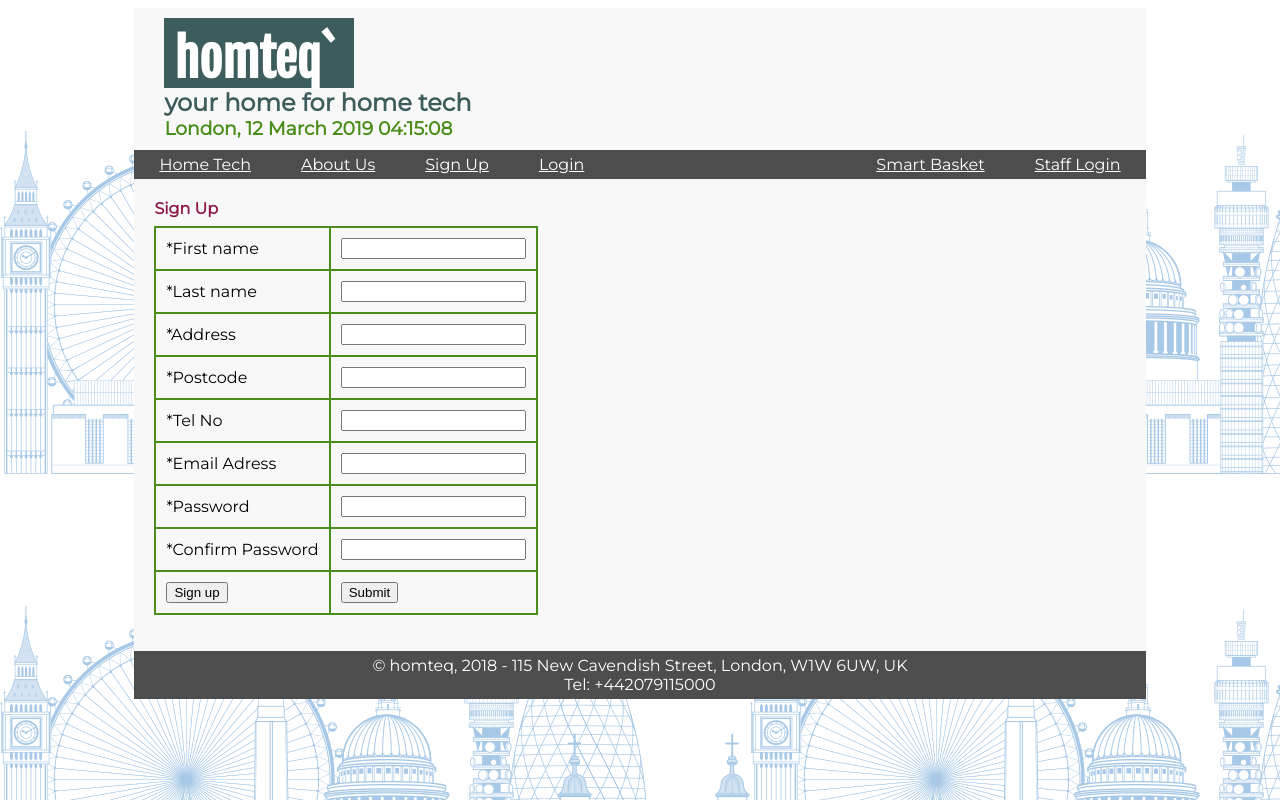
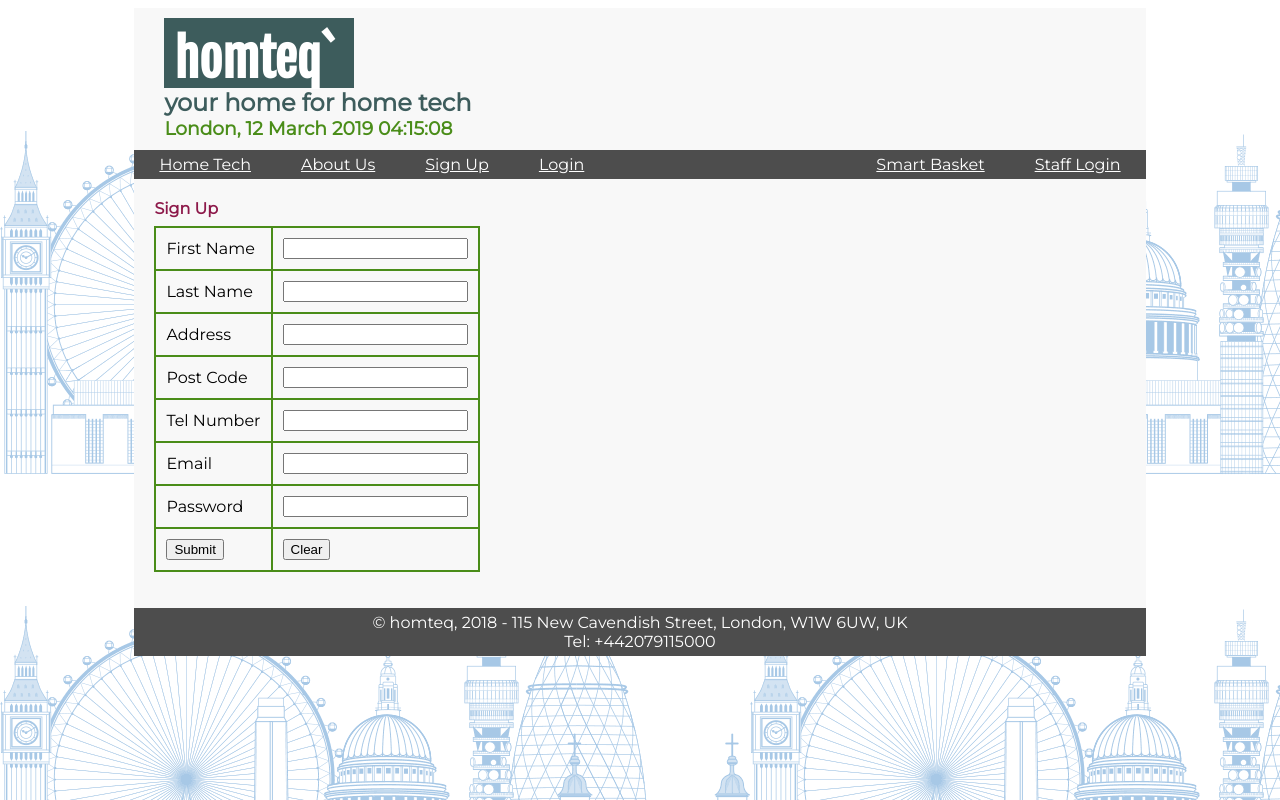
Before and after one commit to charithjayasanka/Server-Side-Tutorials, a PHP site: page /signup.php in a window 1280 px wide. Run offline with PHP 8.4, Linux system fonts and the light colour scheme.

Commit message:
Form Updated

```diff
--- a/tute5/signup.php
+++ b/tute5/signup.php
@@ -6,16 +6,21 @@ echo "<title>" . $pagename . "</title>";
 echo "<body>";
 include("headfile.html");
 echo "<h4>" . $pagename . "</h4>";
-echo "<form action='signup_process.php' method='post'><table>";
-echo "<tr><td>*First name </td><td><input type='text' name='firstname' ></td></tr>";
-echo "<tr><td>*Last name </td><td><input type='text' name='lastname' ></td></tr>";
-echo "<tr><td>*Address </td><td><input type='text' name='address' ></td></tr>";
-echo "<tr><td>*Postcode </td><td><input type='text' name='postcode' ></td></tr>";
-echo "<tr><td>*Tel No </td><td><input type='text' name='telNo' ></td></tr>";
-echo "<tr><td>*Email Adress </td><td><input type='text' name='email' ></td></tr>";
-echo "<tr><td>*Password </td><td><input type='text' name='password' ></td></tr>";
-echo "<tr><td>*Confirm Password</td><td><input type='text' name='confpassword' ></td></tr>";
-echo "<tr><td><button value='signup'>Sign up</button></td><td><input type='submit' value='Submit'></td></tr></table></form>";
+echo '
+<form action="signup_process.php" method="post">
+<table>
+<tr>	<td>First Name</td>	<td><input type="text" name="fName" required></td></tr>
+<tr>	<td>Last Name</td>	<td><input type="text" name="lName" required></td></tr>
+<tr>	<td>Address</td>	<td><input type="text" name="address" required></td></tr>
+<tr>	<td>Post Code</td>	<td><input type="number" name="post" required></td></tr>
+<tr>	<td>Tel Number</td>	<td><input type="number" name="number" required></td></tr>
+<tr>	<td>Email</td>		<td><input type="email" name="email" required></td></tr>
+<tr>	<td>Password</td>	<td><input type="password" name="psw" required></td></tr>
+
+<tr> <td><input type="Submit" value="Submit"></td>	<td><input type="reset" value="Clear"></td></tr>
+</table>
+</form>
+';
 include("footfile.html");
 echo "</body>";
 /**
```
